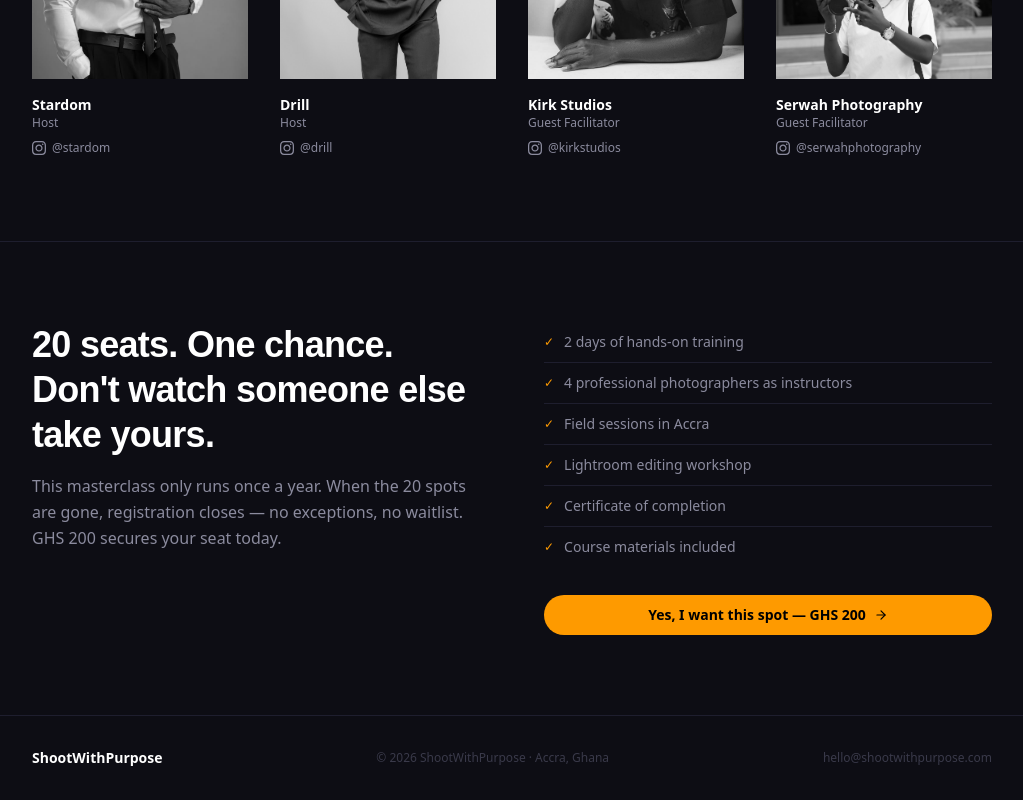
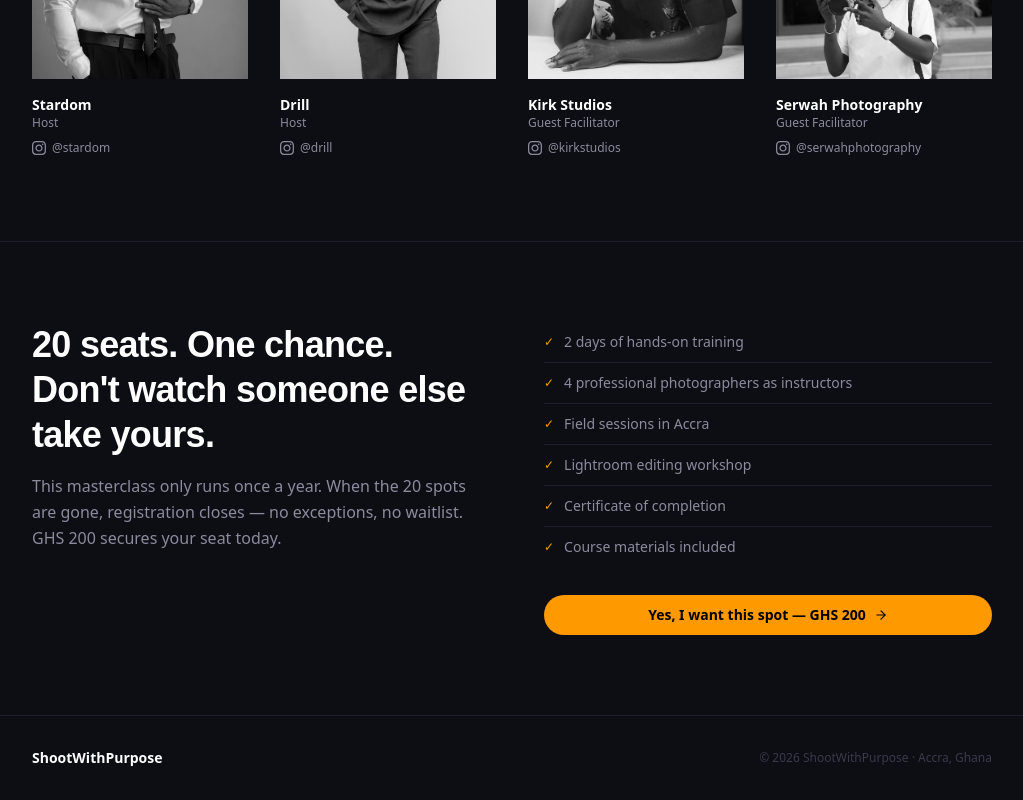
Before and after one commit to rizennews/swp, a Next.js app: page / in a window 1280 px wide. Shown: the part 5788-6588 px from the top of the page, without its empty margins (128-1151 px from the left). Built offline with nearby package versions, Linux system fonts and the light colour scheme; a web font is replaced by a local one.

Commit message:
style: remove email address from footer

```diff
--- a/src/components/footer.tsx
+++ b/src/components/footer.tsx
@@ -10,10 +10,7 @@ export default function Footer() {
         <p className="text-[#3a3a4a] text-xs">
           © {new Date().getFullYear()} ShootWithPurpose · Accra, Ghana
         </p>
-        <a href="mailto:hello@shootwithpurpose.com"
-          className="text-[#3a3a4a] hover:text-[#8b8b9e] text-xs transition-colors">
-          hello@shootwithpurpose.com
-        </a>
+
       </div>
     </footer>
   );
```
